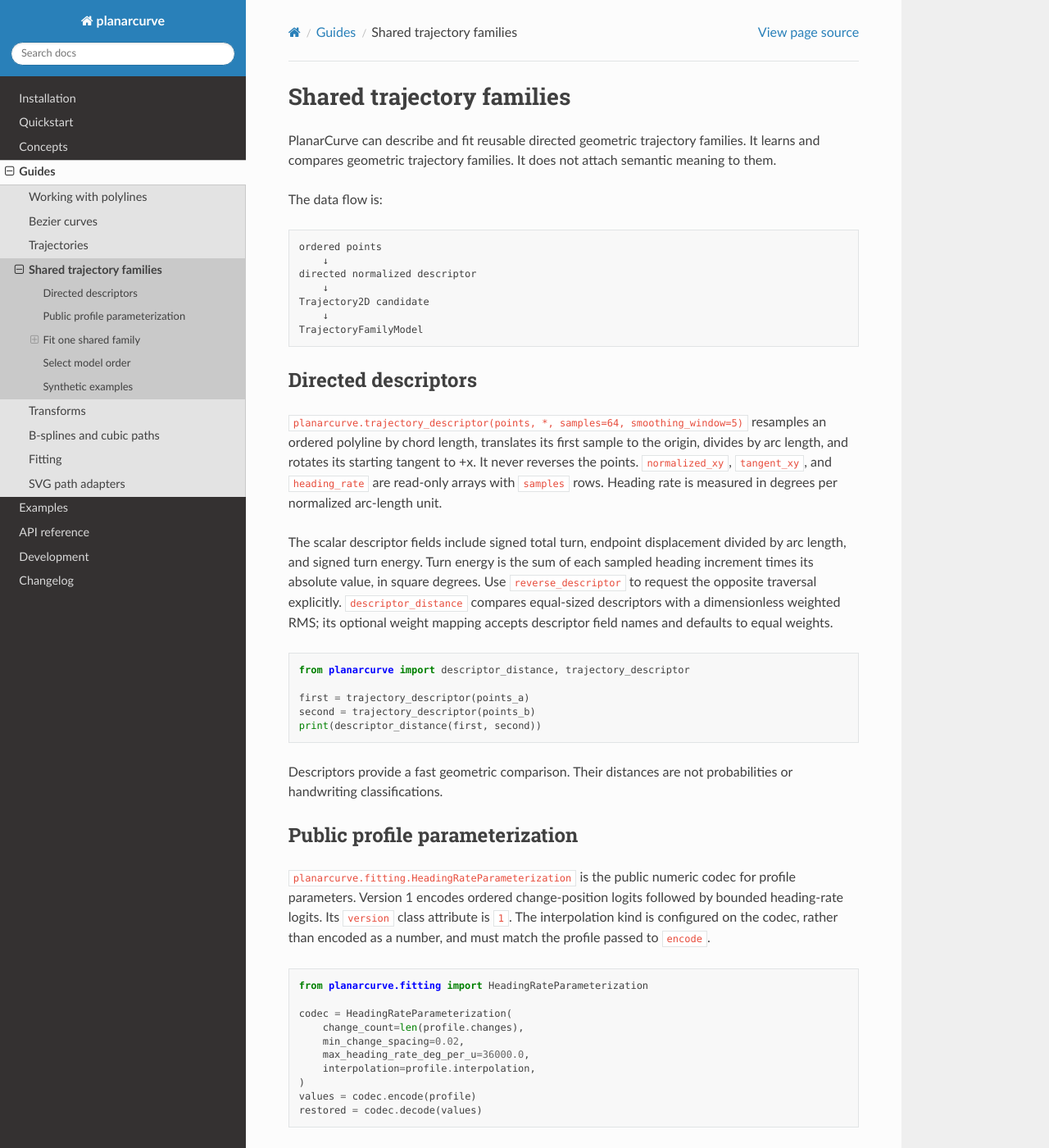
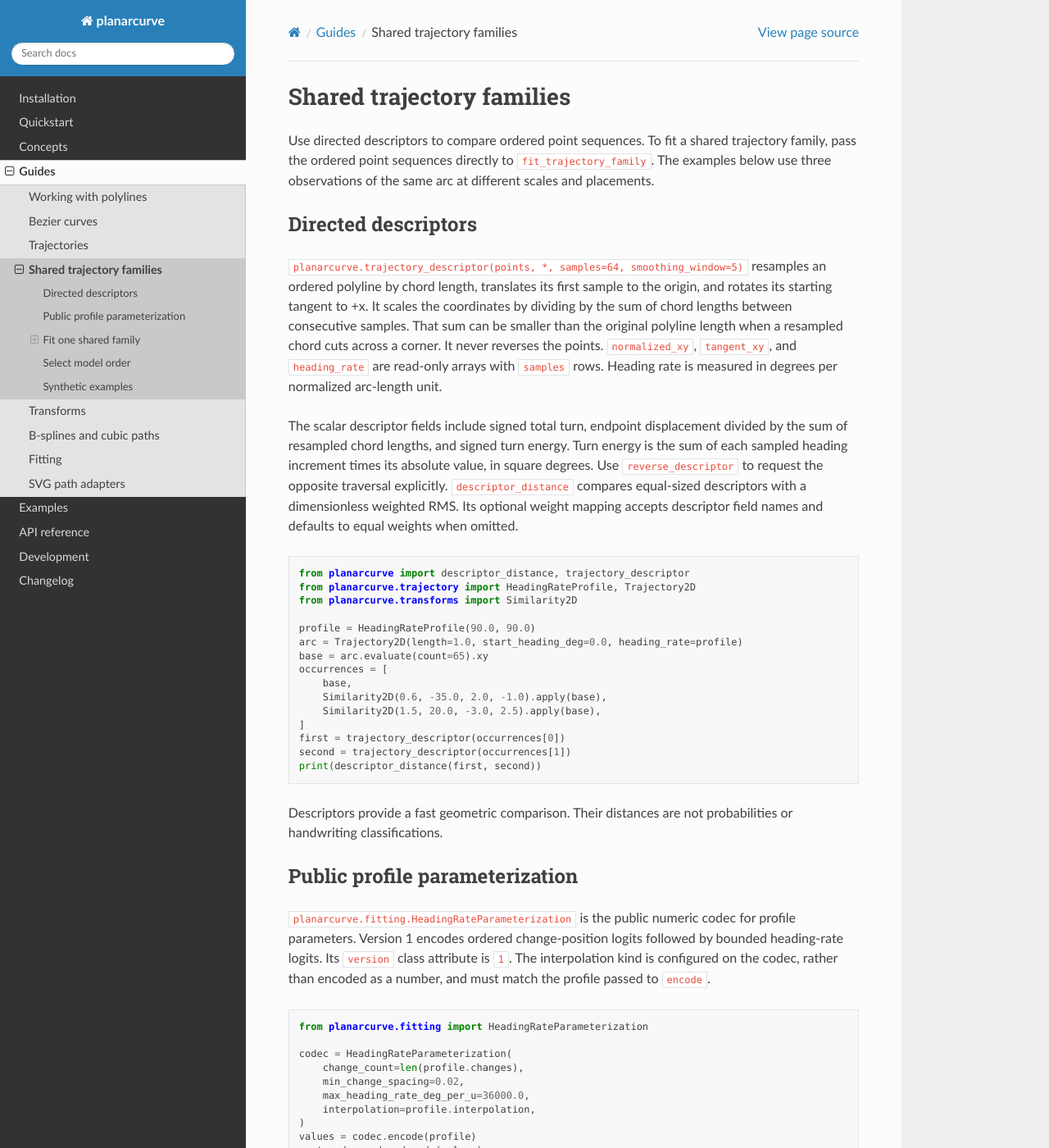
Before and after one commit to schreibatlas/planarcurve, a Sphinx documentation site: the page built from docs/guides/shared-trajectory-families.md, in a window 1280 px wide and 1400 px high. Shown: the whole window at 82% size. Built offline with Sphinx 7.4.7 and the Read the Docs theme 3.1.0, drawn with Linux system fonts in a browser that asks for light colours; some of the changed text lies outside the part shown.

Commit message:
doc: fix issues

````diff
--- a/docs/guides/shared-trajectory-families.md
+++ b/docs/guides/shared-trajectory-families.md
@@ -1,30 +1,28 @@
 # Shared trajectory families
 
-PlanarCurve can describe and fit reusable directed geometric trajectory families. It learns and compares geometric trajectory families. It does not attach semantic meaning to them.
-
-The data flow is:
-
-```text
-ordered points
-    ↓
-directed normalized descriptor
-    ↓
-Trajectory2D candidate
-    ↓
-TrajectoryFamilyModel
-```
+Use directed descriptors to compare ordered point sequences. To fit a shared trajectory family, pass the ordered point sequences directly to `fit_trajectory_family`. The examples below use three observations of the same arc at different scales and placements.
 
 ## Directed descriptors
 
-`planarcurve.trajectory_descriptor(points, *, samples=64, smoothing_window=5)` resamples an ordered polyline by chord length, translates its first sample to the origin, divides by arc length, and rotates its starting tangent to +x. It never reverses the points. `normalized_xy`, `tangent_xy`, and `heading_rate` are read-only arrays with `samples` rows. Heading rate is measured in degrees per normalized arc-length unit.
+`planarcurve.trajectory_descriptor(points, *, samples=64, smoothing_window=5)` resamples an ordered polyline by chord length, translates its first sample to the origin, and rotates its starting tangent to +x. It scales the coordinates by dividing by the sum of chord lengths between consecutive samples. That sum can be smaller than the original polyline length when a resampled chord cuts across a corner. It never reverses the points. `normalized_xy`, `tangent_xy`, and `heading_rate` are read-only arrays with `samples` rows. Heading rate is measured in degrees per normalized arc-length unit.
 
-The scalar descriptor fields include signed total turn, endpoint displacement divided by arc length, and signed turn energy. Turn energy is the sum of each sampled heading increment times its absolute value, in square degrees. Use `reverse_descriptor` to request the opposite traversal explicitly. `descriptor_distance` compares equal-sized descriptors with a dimensionless weighted RMS; its optional weight mapping accepts descriptor field names and defaults to equal weights.
+The scalar descriptor fields include signed total turn, endpoint displacement divided by the sum of resampled chord lengths, and signed turn energy. Turn energy is the sum of each sampled heading increment times its absolute value, in square degrees. Use `reverse_descriptor` to request the opposite traversal explicitly. `descriptor_distance` compares equal-sized descriptors with a dimensionless weighted RMS. Its optional weight mapping accepts descriptor field names and defaults to equal weights when omitted.
 
 ```python
 from planarcurve import descriptor_distance, trajectory_descriptor
+from planarcurve.trajectory import HeadingRateProfile, Trajectory2D
+from planarcurve.transforms import Similarity2D
 
-first = trajectory_descriptor(points_a)
-second = trajectory_descriptor(points_b)
+profile = HeadingRateProfile(90.0, 90.0)
+arc = Trajectory2D(length=1.0, start_heading_deg=0.0, heading_rate=profile)
+base = arc.evaluate(count=65).xy
+occurrences = [
+    base,
+    Similarity2D(0.6, -35.0, 2.0, -1.0).apply(base),
+    Similarity2D(1.5, 20.0, -3.0, 2.5).apply(base),
+]
+first = trajectory_descriptor(occurrences[0])
+second = trajectory_descriptor(occurrences[1])
 print(descriptor_distance(first, second))
 ```
 
@@ -56,17 +54,15 @@ The codec validates ordered interior positions, configured spacing, finite value
 ```python
 from planarcurve.fitting import TrajectoryFitOptions, fit_trajectory_family
 
-result = fit_trajectory_family(
-    occurrences,
-    fit_options=TrajectoryFitOptions(change_count=2),
-)
+fit_options = TrajectoryFitOptions(change_count=0, samples=32, restarts=0, max_nfev=150)
+result = fit_trajectory_family(occurrences, fit_options=fit_options)
 model = result.model
 print(model.change_count, result.score)
 for occurrence in result.occurrences:
     print(occurrence.transform, occurrence.position_rmse, occurrence.heading_rmse_deg)
 ```
 
-`TrajectoryFamilyModel.parameter_scale` reports population standard deviations of the fitted rate offsets, in degrees per normalized progress unit. These are dispersion statistics, not confidence probabilities. Per-occurrence position RMSE and endpoint error are normalized by that observation's arc length. Heading and turn errors are in degrees. The robust cost uses the configured fit residual weights and robust scale. `accepted` flags fits whose robust cost exceeds the threshold `median + max(3 × 1.4826 × MAD, 5% of max(median, 1e-8))`, where MAD is the median absolute deviation. Optimizer convergence and evaluation count are explicit fields.
+`TrajectoryFamilyModel.parameter_scale` reports population standard deviations of the fitted rate offsets, in degrees per normalized progress unit. These are dispersion statistics, not confidence probabilities. Per-occurrence position RMSE and endpoint error are normalized by that observation's arc length. Heading and turn errors are in degrees. The robust cost uses the configured fit residual weights and robust scale. `accepted` is `True` when the occurrence's robust cost is at or below `median + max(3 × 1.4826 × MAD, 5% of max(median, 1e-8))`. The median and median absolute deviation (MAD) are computed across the occurrence costs. Optimizer convergence and evaluation count are explicit fields.
 
 ### Bounded occurrence variation
 
````
Also changed, not shown: README.md (+3 -2 lines), docs/concepts/coordinates-and-parameters.md (+5 -1 lines).
